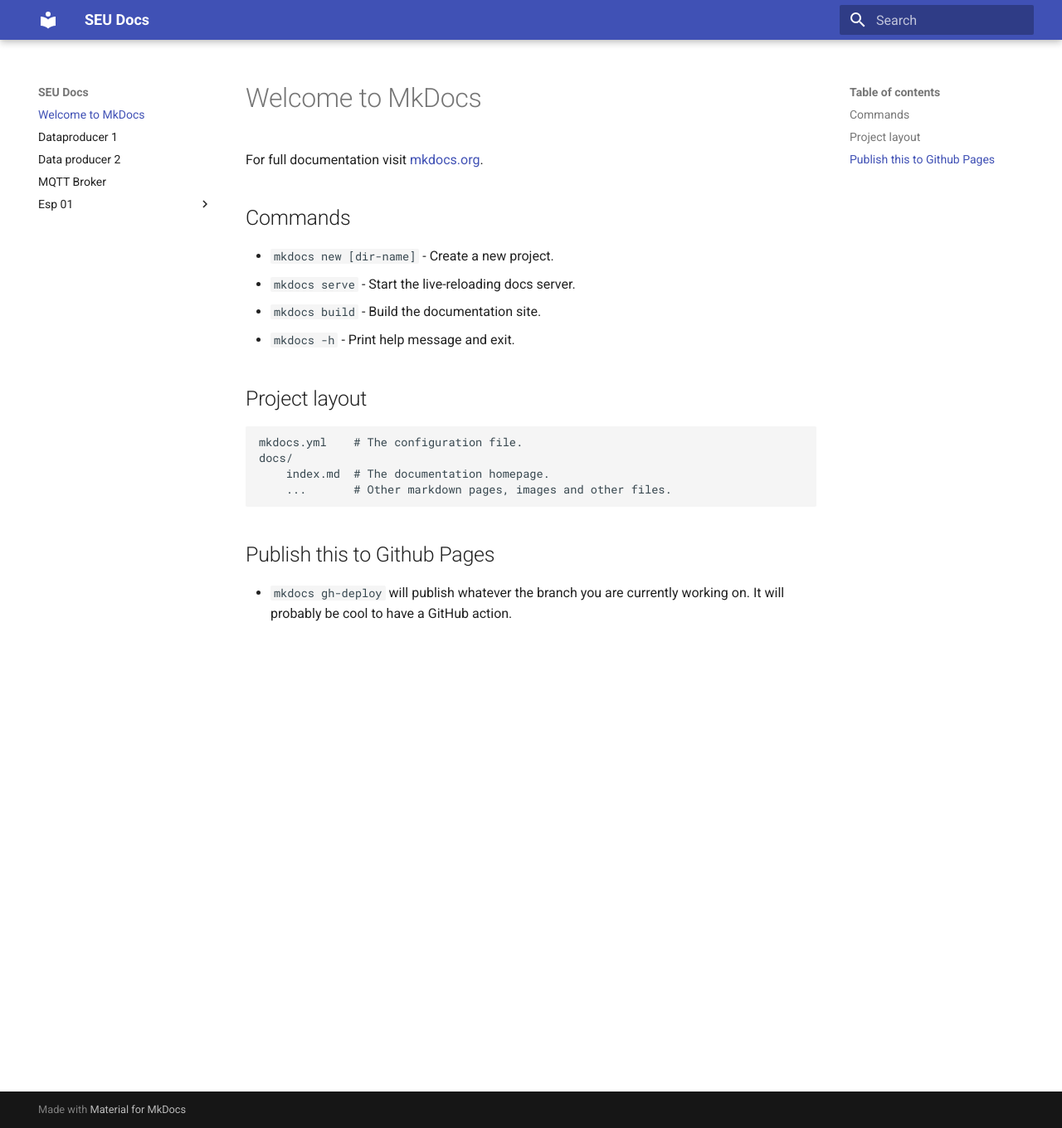
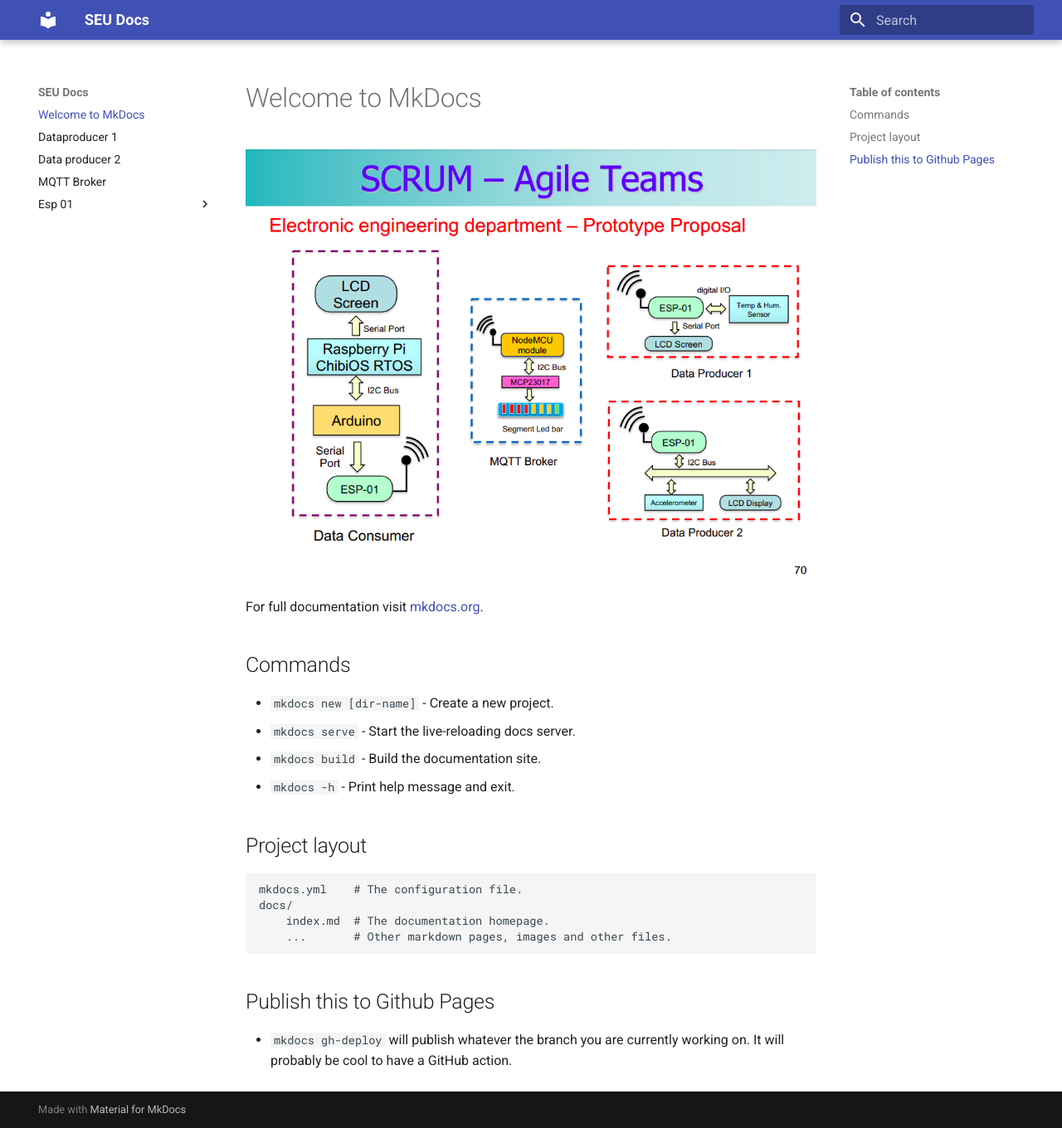
Before and after one commit to Oriolac/seu, an MkDocs documentation site: the page built from docs/docs/index.md, in a window 1280 px wide and 1360 px high. Shown: the whole window at 83% size. Built offline with MkDocs 1.6.1 and Material for MkDocs 9.7.7, drawn with Linux system fonts in a browser that asks for light colours.

Commit message:
graphic lcd demo

```diff
--- a/docs/docs/index.md
+++ b/docs/docs/index.md
@@ -1,4 +1,6 @@
 # Welcome to MkDocs
+
+![Diagram](img/prototype_proposal.png)
 
 For full documentation visit [mkdocs.org](https://www.mkdocs.org).
 
```
Also changed, not shown: 3 other files.
